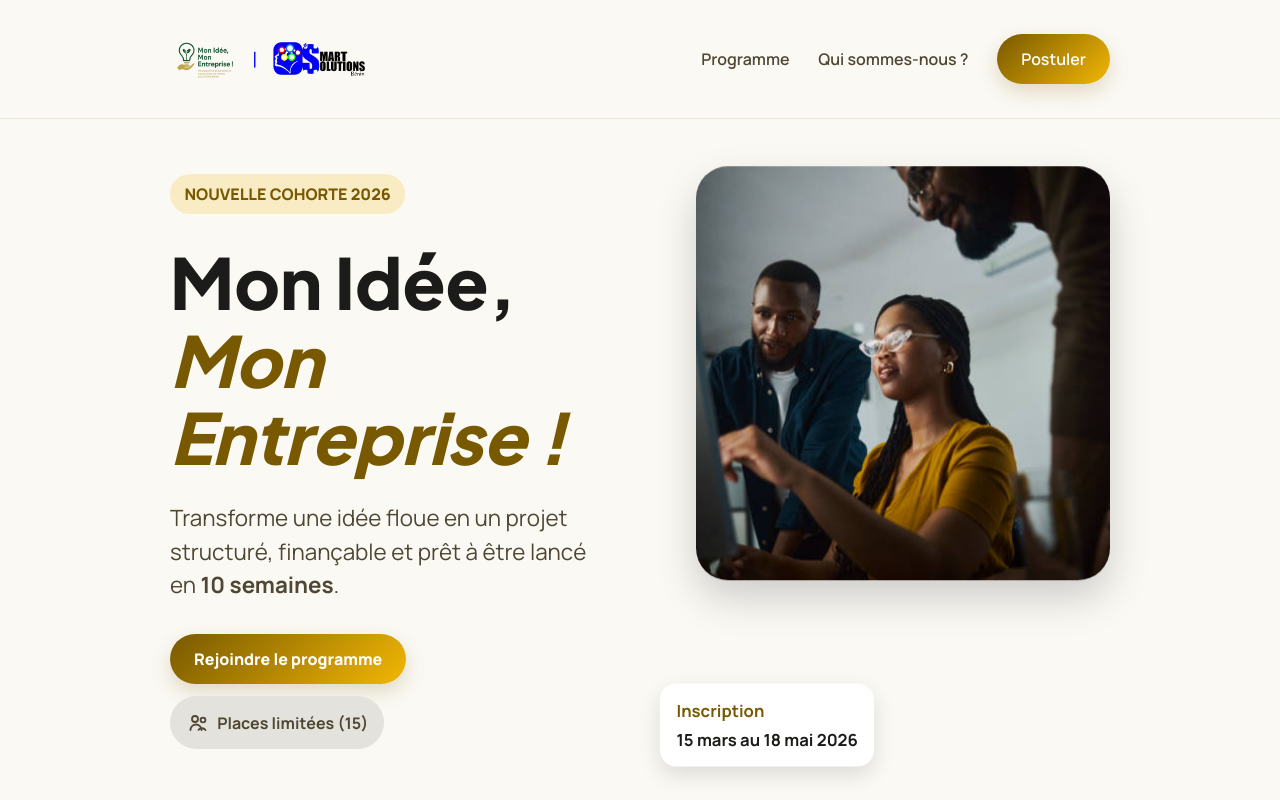
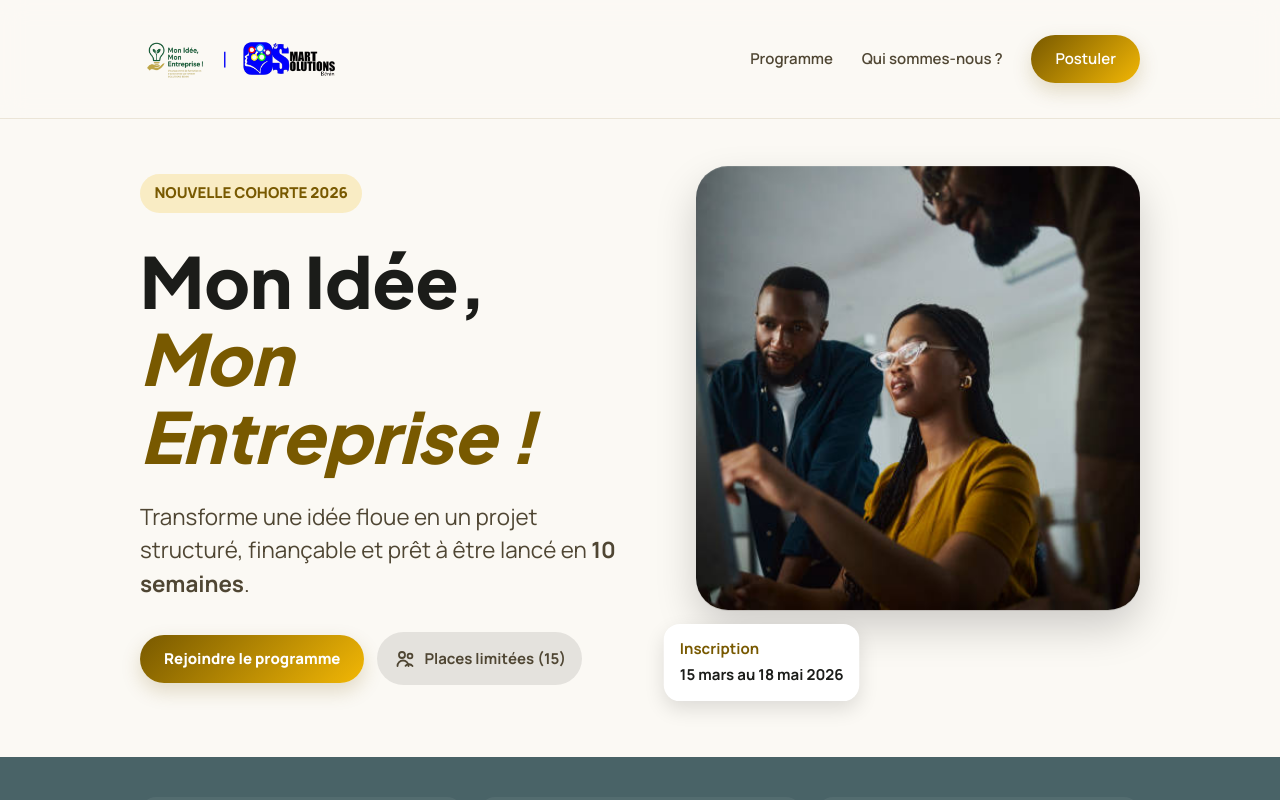
Before and after one commit to Rock49899/smart_solutions, a Next.js app: page / in a window 1280 px wide. Shown: the top 800 px of the page. Built offline with nearby package versions, Linux system fonts and the light colour scheme.

Commit message:
fix:allways

```diff
--- a/app/page.module.css
+++ b/app/page.module.css
@@ -17,8 +17,12 @@
 }
 
 @media (min-width: 1200px) {
+  .page {
+    font-size: 0.9375rem;
+  }
+
   .desktopFrame {
-    width: min(1600px, calc(100% - 340px));
+    width: min(1600px, calc(100% - 280px));
   }
 }
 
```
Also changed, not shown: public/images/landing/bosss.jpg.
